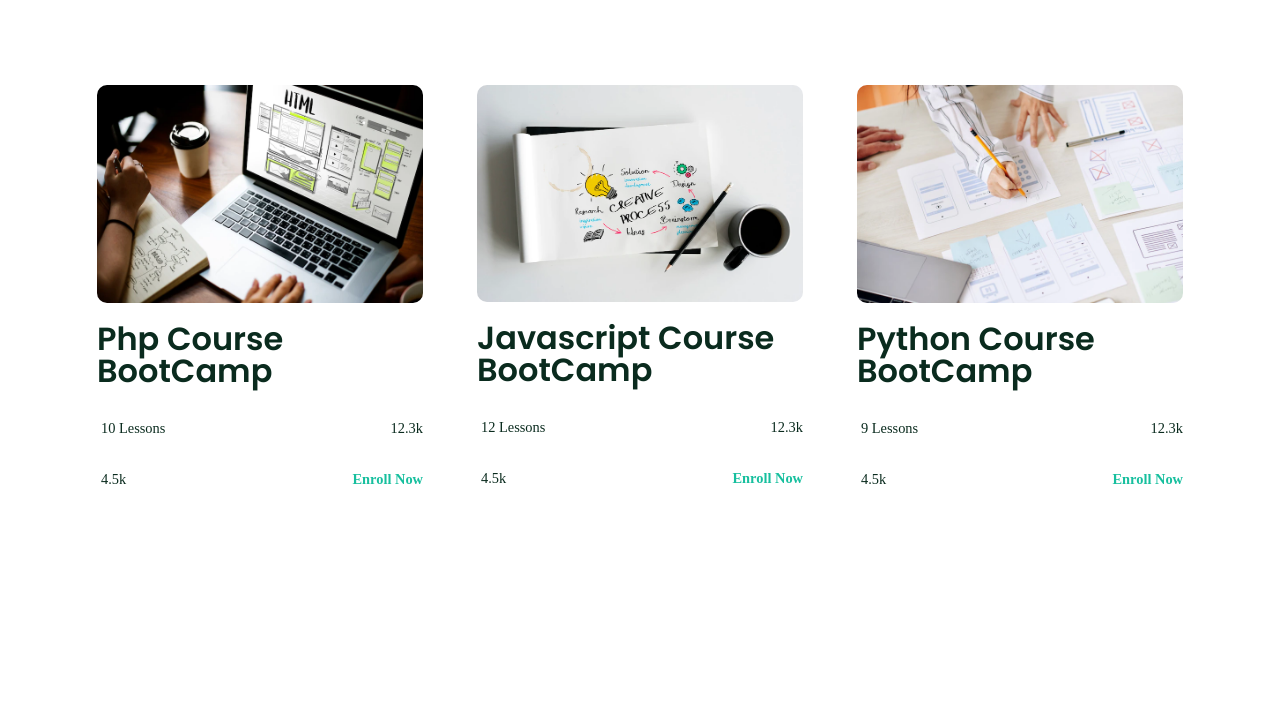
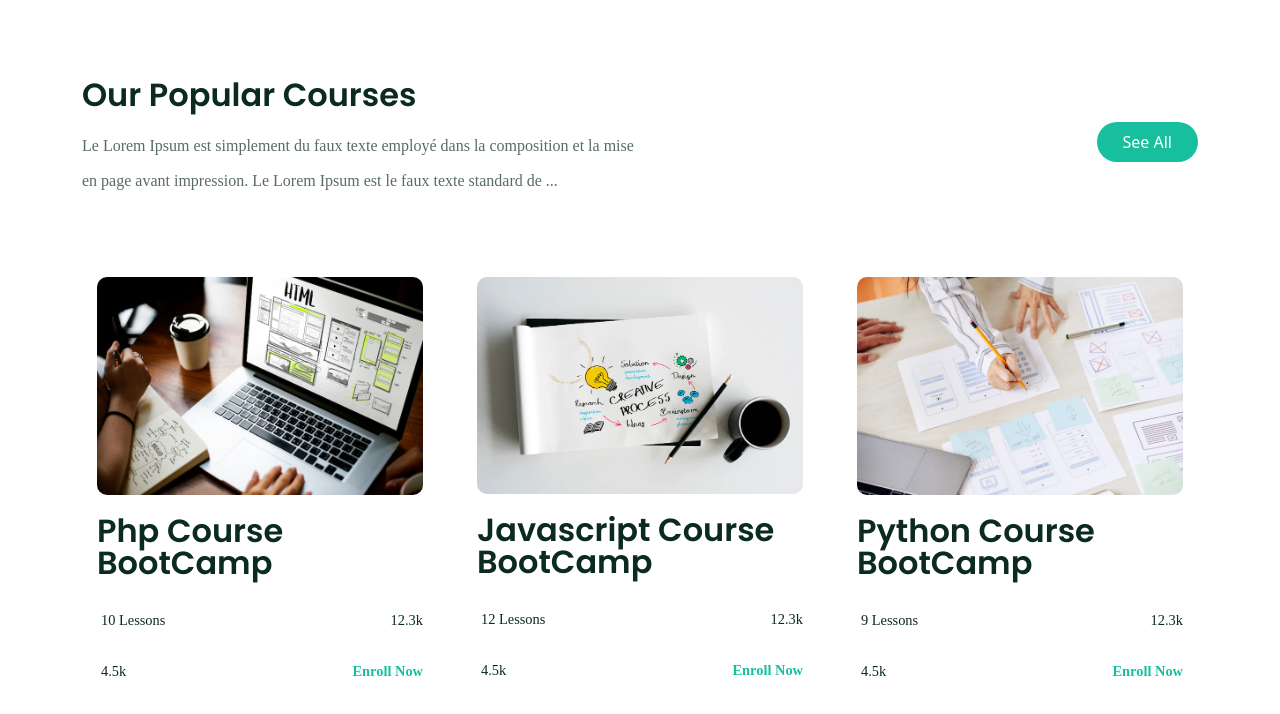
Before and after one commit to PFE-Elearning/pfe-e-learning, a React (Create React App) app: page / in a window 1280 px wide. Shown: the top 714 px of the page. Built offline with nearby package versions, Linux system fonts and the light colour scheme; the HTML template or start-up script is replaced by a standard one; a web font is replaced by a local one.

Commit message:
last version of courses section

```diff
--- a/src/components/Courses-section/Courses.js
+++ b/src/components/Courses-section/Courses.js
@@ -36,6 +36,21 @@ const Courses=()=>{
         <section>
             <Container>
                 <Row>
+                    <Col lg='12' className='mb-5'>
+                        <div className='course__top d-flex justify-content-between align-items-center'>
+                            <div className='course__top_left w-50'>
+                                <h2>Our Popular Courses</h2>
+                                <p>
+                                Le Lorem Ipsum est simplement du faux texte employé dans la composition et la mise en page avant impression. Le Lorem Ipsum est le faux texte standard de ...
+                                </p>
+                            </div>
+                               <div className='w-50 text-end'>
+                               <button className='btn'>
+                                    See All
+                                </button>
+                               </div>
+                        </div>
+                    </Col>
                     {
                         courses.map(item=>{
                             return(
```
